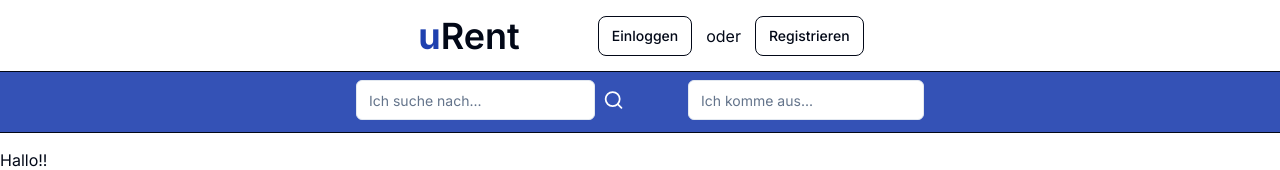
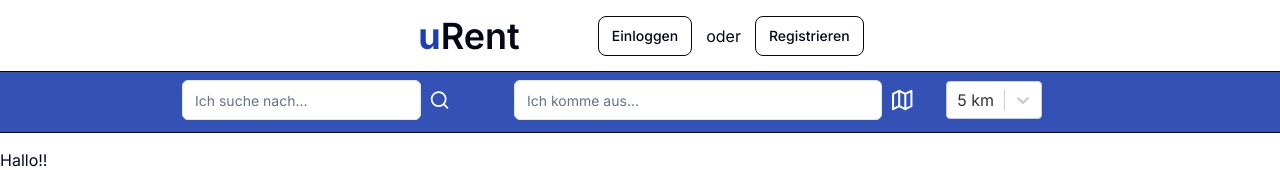
Before and after one commit to PascalZagarolo/uRent, a Next.js app: page / in a window 1280 px wide. Shown: the top 170 px of the page. Built offline with nearby package versions, Linux system fonts and the light colour scheme; no server answers.

Commit message:
location perimeter

```diff
--- a/app/(dashboard)/_components/location-bar.tsx
+++ b/app/(dashboard)/_components/location-bar.tsx
@@ -1,14 +1,24 @@
+'use client'
+
 import { Input } from "@/components/ui/input";
+import { Map } from "lucide-react";
+import LocationPerimeter from "./location-perimeter";
 
 const LocationBar = () => {
     return (
-        <div className="ml-16">
+        <div className="ml-16 flex items-center justify-start position: static">
             <Input
-            placeholder="Ich komme aus..."
-            className="mt-2"
+                placeholder="Ich komme aus..."
+                className="mt-2"
             />
+
+            <Map
+                className="mt-2 ml-2 h-10 w-10 text-white flex items-center"
+            />
+
+            <LocationPerimeter/>
         </div>
-     );
+    );
 }
 
 export default LocationBar;
--- /dev/null
+++ b/app/(dashboard)/_components/location-perimeter.tsx
@@ -0,0 +1,28 @@
+'use client'
+
+import { Infinity, icons } from 'lucide-react';
+import Select from 'react-select';
+
+const LocationPerimeter = () => {
+
+    const options = [
+        { value : '5', label : '5 km' },
+        { value : '10', label : '10 km' },
+        { value : '20', label : '20 km' },
+        { value : '35', label : '35 km' },
+        { value : '50', label : '50 km' },
+        { value : 'inf' , label : 'Ꝏ',icons : <Infinity/> }
+    ]
+
+    return (
+        <div className='w-[300px]'>
+            <Select options={options}
+        defaultValue={options[0]}
+        className='flex justify-start mt-2  w-full ml-8 position: fixed'
+        />
+        </div>
+
+     );
+}
+
+export default LocationPerimeter;
--- a/app/(dashboard)/_components/search-item.tsx
+++ b/app/(dashboard)/_components/search-item.tsx
@@ -5,13 +5,13 @@ import { Search } from "lucide-react";
 
 const SearchItem = () => {
     return (
-        <div className="flex items-center justify-start">
+        <div className="flex items-center justify-start position: static">
             <Input
                 className="mt-2"
                 placeholder="Ich suche nach..."
             />
             <Search
-            className="mt-2 ml-2 text-white"
+            className="mt-2 ml-2 text-white h-6 w-6"
             />
         </div>
      );
--- a/package.json
+++ b/package.json
@@ -22,6 +22,7 @@
     "nodemailer": "^6.9.7",
     "react": "^18",
     "react-dom": "^18",
+    "react-select": "^5.8.0",
     "resend": "^2.0.0",
     "tailwind-merge": "^2.2.0",
     "tailwindcss-animate": "^1.0.7"
```
Also changed, not shown: 1 other file (tests, documents, lock files or other folders).
